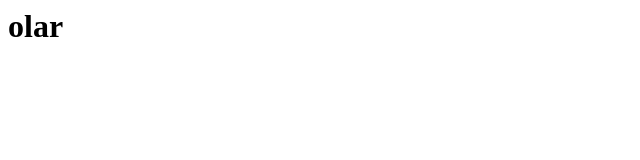
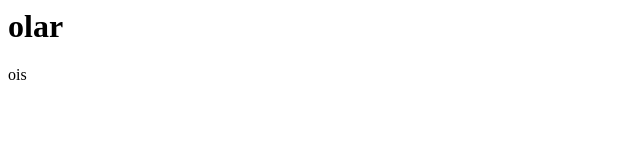
Before and after one commit to thiagolunkes/thiagolunkes.github.io, a plain HTML site: page index.html in a window 1280 px wide. Shown: the full height of the page, 0-640 px from the left. Drawn offline with Linux system fonts and the light colour scheme.

Commit message:
primeiro codigo

```diff
--- a/index.html
+++ b/index.html
@@ -1 +1,2 @@
 <h1>olar</h1>
+<p>ois</p>
```
